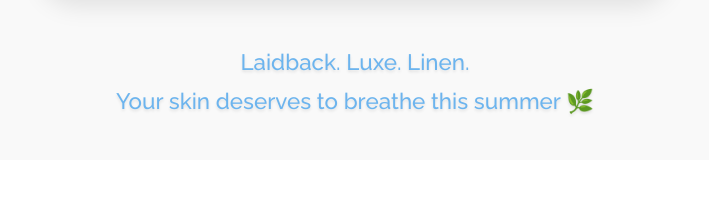
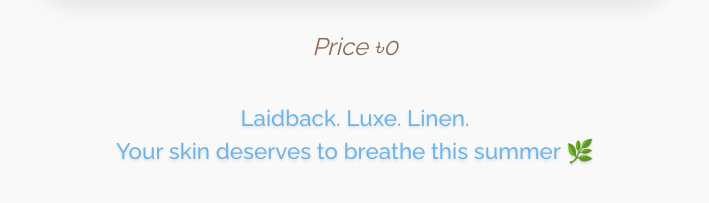
Before and after one commit to AlifKhan1911391/Trend-Lier, a plain HTML site: page index.html in a window 1280 px wide. Shown: the part 1272-1475 px from the top of the page, without its empty margins (285-994 px from the left). Before the commit the page ends 1432 px from the top, so only its background shows below. Drawn offline with nearby package versions, Linux system fonts and the light colour scheme.

Commit message:
Update index.html

```diff
--- a/index.html
+++ b/index.html
@@ -1,3 +1,4 @@
+
 <!DOCTYPE html>
 <html lang="en">
 <head>
@@ -212,9 +213,9 @@
             text-align: center;
             font-size: 1.4rem;
             font-weight: 500;
-            margin-top: 20px;
+            margin-top: 5px;
             max-width: 85%;
-            line-height: 1.7;
+            line-height: 1.5;
             font-family: 'Raleway', sans-serif;
             text-decoration: none;
             color: #6CB4EE;
@@ -227,7 +228,13 @@
             color: #4169E1;
             transform: scale(1.03);
         }
-
+                em {
+            display: block;
+            color: #8D6B53;
+            font-style: italic;
+            margin: 5px 0;
+            font-size: 1.5rem;
+        }
         /* Responsive Design */
         @media (max-width: 768px) {
             #heading {
@@ -277,9 +284,11 @@
     <div id="mainbody">
         <div class="postdiv">
             <img class="post" src="https://raw.githubusercontent.com/AlifKhan1911391/Trend-Lier/refs/heads/main/Screenshot_20250806-085516.jpg">
+            <em>Price ৳0</em>
             <a class="posttext" href="https://www.facebook.com/story.php?story_fbid=122120652740920840&id=61577625225610">
                 Laidback. Luxe. Linen.<br>Your skin deserves to breathe this summer 🌿
             </a>
+
         </div>
     </div>
 
```
